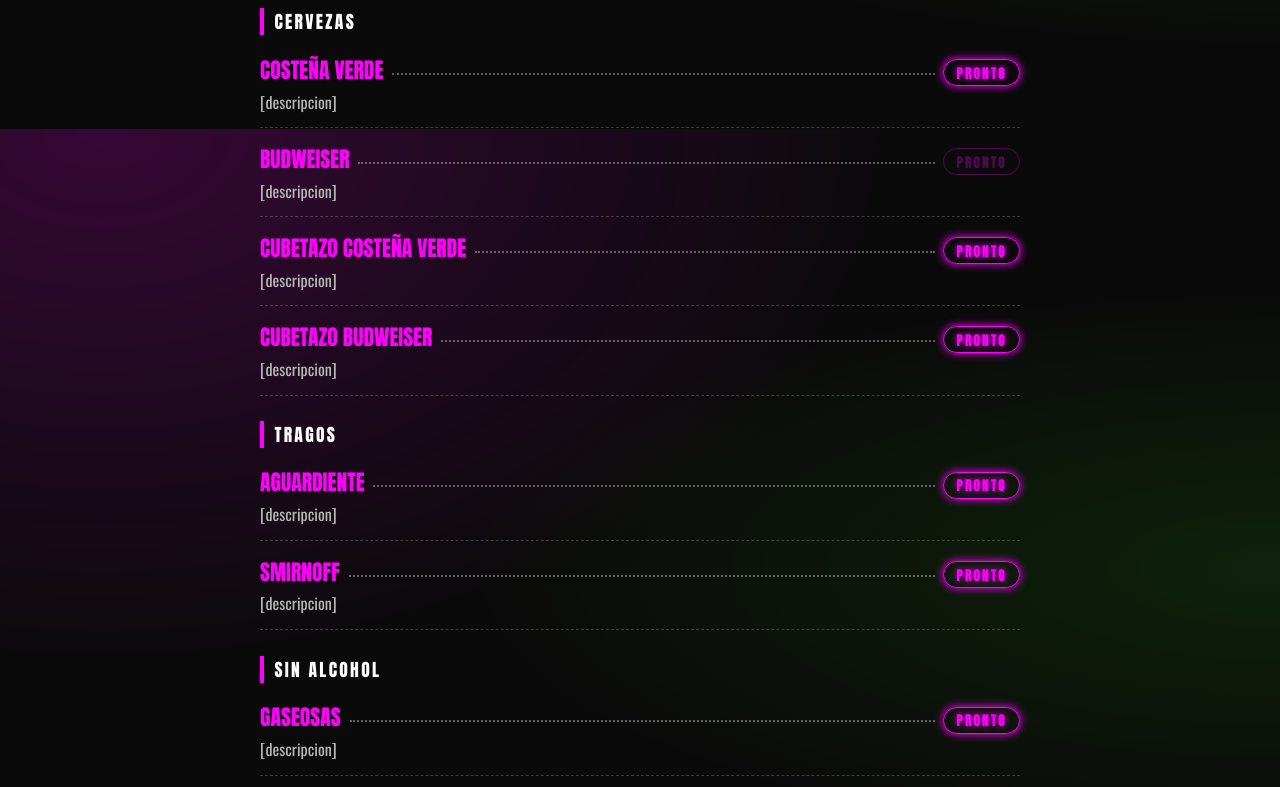
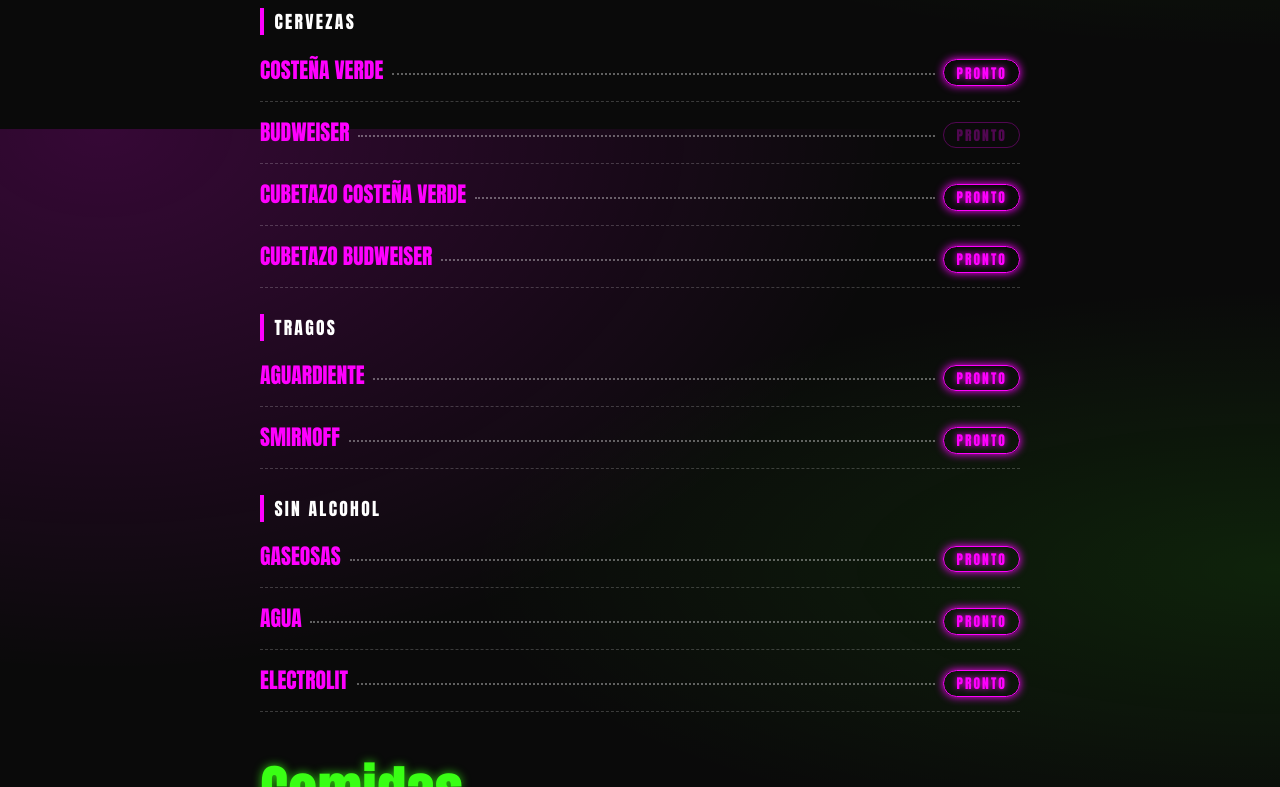
Before and after one commit to J1vc/purgatown, a website: page menu.html in a window 1280 px wide. Shown: the part 671-1458 px from the top of the page. Drawn offline with nearby package versions, Linux system fonts and the light colour scheme; a web font is replaced by a local one.

Commit message:
Se modifico los horarios de los djs y se quito la descripcion en el apartado de menu

```diff
--- a/menu.css
+++ b/menu.css
@@ -48,7 +48,6 @@
       10%,14%,60%,62% { opacity:.15; box-shadow:none; text-shadow:none; }
       63% { opacity:.5; box-shadow:none; text-shadow:none; }
     }
-    .desc { margin:.28rem 0 0; color:var(--muted); font-size:1rem; }
     footer { border-top:2px solid rgba(255,0,255,.55); padding:1.8rem 1rem calc(2.5rem + env(safe-area-inset-bottom,0px)); text-align:center; }
     footer .plus { color:var(--lime); font:1.35rem Anton,Impact,sans-serif; letter-spacing:.08em; }
     footer p { max-width:34rem; margin:.55rem auto 0; color:#c6c6c6; font-size:.86rem; }
@@ -59,7 +58,7 @@
       .chips { display:none; }
       .hero { padding-top:1rem; }
       .logo,.category h2,.name,.eyebrow,footer .plus { text-shadow:none; }
-      .meta,.desc,.price,footer p { color:#333; }
+      .meta,.price,footer p { color:#333; }
       .item { border-color:#999; }
       main { padding-bottom:1rem; }
     }
--- a/menu.html
+++ b/menu.html
@@ -18,7 +18,7 @@
 <body>
   <!-- Próximamente: aviso -->
   <div class="aviso">
-    <span>Precios y descripciones próximamente</span>
+    <span>Precios próximamente</span>
     <a href="https://www.instagram.com/proyecto_031" target="_blank" rel="noopener noreferrer">Síguenos en @proyecto_031</a>
   </div>
   <header class="hero">
@@ -29,7 +29,7 @@
   </header>
   <!-- Próximamente: cintas -->
   <div class="cintas" aria-hidden="true">
-    <div class="cinta b"><span class="track">PRECIOS Y DESCRIPCIONES PRÓXIMAMENTE ✦ PRECIOS Y DESCRIPCIONES PRÓXIMAMENTE ✦ PRECIOS Y DESCRIPCIONES PRÓXIMAMENTE ✦ PRECIOS Y DESCRIPCIONES PRÓXIMAMENTE ✦ PRECIOS Y DESCRIPCIONES PRÓXIMAMENTE ✦ PRECIOS Y DESCRIPCIONES PRÓXIMAMENTE ✦ PRECIOS Y DESCRIPCIONES PRÓXIMAMENTE ✦ PRECIOS Y DESCRIPCIONES PRÓXIMAMENTE ✦ PRECIOS Y DESCRIPCIONES PRÓXIMAMENTE ✦ PRECIOS Y DESCRIPCIONES PRÓXIMAMENTE ✦ PRECIOS Y DESCRIPCIONES PRÓXIMAMENTE ✦ PRECIOS Y DESCRIPCIONES PRÓXIMAMENTE ✦ PRECIOS Y DESCRIPCIONES PRÓXIMAMENTE ✦ PRECIOS Y DESCRIPCIONES PRÓXIMAMENTE ✦ PRECIOS Y DESCRIPCIONES PRÓXIMAMENTE ✦ PRECIOS Y DESCRIPCIONES PRÓXIMAMENTE ✦</span></div>
+    <div class="cinta b"><span class="track">PRECIOS PRÓXIMAMENTE ✦ PRECIOS PRÓXIMAMENTE ✦ PRECIOS PRÓXIMAMENTE ✦ PRECIOS PRÓXIMAMENTE ✦ PRECIOS PRÓXIMAMENTE ✦ PRECIOS PRÓXIMAMENTE ✦ PRECIOS PRÓXIMAMENTE ✦ PRECIOS PRÓXIMAMENTE ✦ PRECIOS PRÓXIMAMENTE ✦ PRECIOS PRÓXIMAMENTE ✦ PRECIOS PRÓXIMAMENTE ✦ PRECIOS PRÓXIMAMENTE ✦ PRECIOS PRÓXIMAMENTE ✦ PRECIOS PRÓXIMAMENTE ✦ PRECIOS PRÓXIMAMENTE ✦ PRECIOS PRÓXIMAMENTE ✦</span></div>
     <div class="cinta a"><span class="track">PRÓXIMAMENTE ✦ PRÓXIMAMENTE ✦ PRÓXIMAMENTE ✦ PRÓXIMAMENTE ✦ PRÓXIMAMENTE ✦ PRÓXIMAMENTE ✦ PRÓXIMAMENTE ✦ PRÓXIMAMENTE ✦ PRÓXIMAMENTE ✦ PRÓXIMAMENTE ✦ PRÓXIMAMENTE ✦ PRÓXIMAMENTE ✦ PRÓXIMAMENTE ✦ PRÓXIMAMENTE ✦ PRÓXIMAMENTE ✦ PRÓXIMAMENTE ✦ PRÓXIMAMENTE ✦ PRÓXIMAMENTE ✦ PRÓXIMAMENTE ✦ PRÓXIMAMENTE ✦ PRÓXIMAMENTE ✦ PRÓXIMAMENTE ✦ PRÓXIMAMENTE ✦ PRÓXIMAMENTE ✦ PRÓXIMAMENTE ✦ PRÓXIMAMENTE ✦ PRÓXIMAMENTE ✦ PRÓXIMAMENTE ✦</span></div>
   </div>
   <nav class="chips" id="chips" aria-label="Categorías"></nav>
--- a/menu.js
+++ b/menu.js
@@ -1,25 +1,25 @@
-// Edita aquí nombres, descripciones y precios. Mantén [descripcion] hasta tener el texto aprobado.
+// Edita aquí los nombres y precios de la carta.
     const PRONTO = 'Próximamente';
     const carta = [
       { id:'bebidas', titulo:'Bebidas', color:'bebidas', grupos:[
         { titulo:'Cervezas', items:[
-          { n:'Costeña Verde', d:'[descripcion]', p:PRONTO },
-          { n:'Budweiser', d:'[descripcion]', p:PRONTO },
-          { n:'Cubetazo Costeña Verde', d:'[descripcion]', p:PRONTO },
-          { n:'Cubetazo Budweiser', d:'[descripcion]', p:PRONTO }
+          { n:'Costeña Verde', p:PRONTO },
+          { n:'Budweiser', p:PRONTO },
+          { n:'Cubetazo Costeña Verde', p:PRONTO },
+          { n:'Cubetazo Budweiser', p:PRONTO }
         ]},
         { titulo:'Tragos', items:[
-          { n:'Aguardiente', d:'[descripcion]', p:PRONTO },
-          { n:'Smirnoff', d:'[descripcion]', p:PRONTO }
+          { n:'Aguardiente', p:PRONTO },
+          { n:'Smirnoff', p:PRONTO }
         ]},
         { titulo:'Sin alcohol', items:[
-          { n:'Gaseosas', d:'[descripcion]', p:PRONTO },
-          { n:'Agua', d:'[descripcion]', p:PRONTO },
-          { n:'Electrolit', d:'[descripcion]', p:PRONTO }
+          { n:'Gaseosas', p:PRONTO },
+          { n:'Agua', p:PRONTO },
+          { n:'Electrolit', p:PRONTO }
         ]}
       ]},
       { id:'comidas', titulo:'Comidas', color:'comidas', grupos:[
-        { titulo:'', items:[ { n:'Picadas Silv Grill', d:'[descripcion]', p:PRONTO } ] }
+        { titulo:'', items:[ { n:'Picadas Silv Grill', p:PRONTO } ] }
       ]}
     ];
     const main = document.getElementById('carta');
@@ -37,7 +37,7 @@
         }
         group.items.forEach(item => {
           const article = document.createElement('article'); article.className = 'item';
-          article.innerHTML = `<div class="row"><span class="name"></span><span class="dots" aria-hidden="true"></span><span class="price"></span></div><p class="desc"></p>`;
+          article.innerHTML = `<div class="row"><span class="name"></span><span class="dots" aria-hidden="true"></span><span class="price"></span></div>`;
           article.querySelector('.name').textContent = item.n;
           // Próximamente: etiqueta Pronto. Un precio real sigue usando el formato habitual.
           const price = article.querySelector('.price');
@@ -47,7 +47,6 @@
           } else {
             price.textContent = item.p;
           }
-          article.querySelector('.desc').textContent = item.d;
           section.appendChild(article);
         });
       });
```
Also changed, not shown: index.html (+1 -1 lines).
